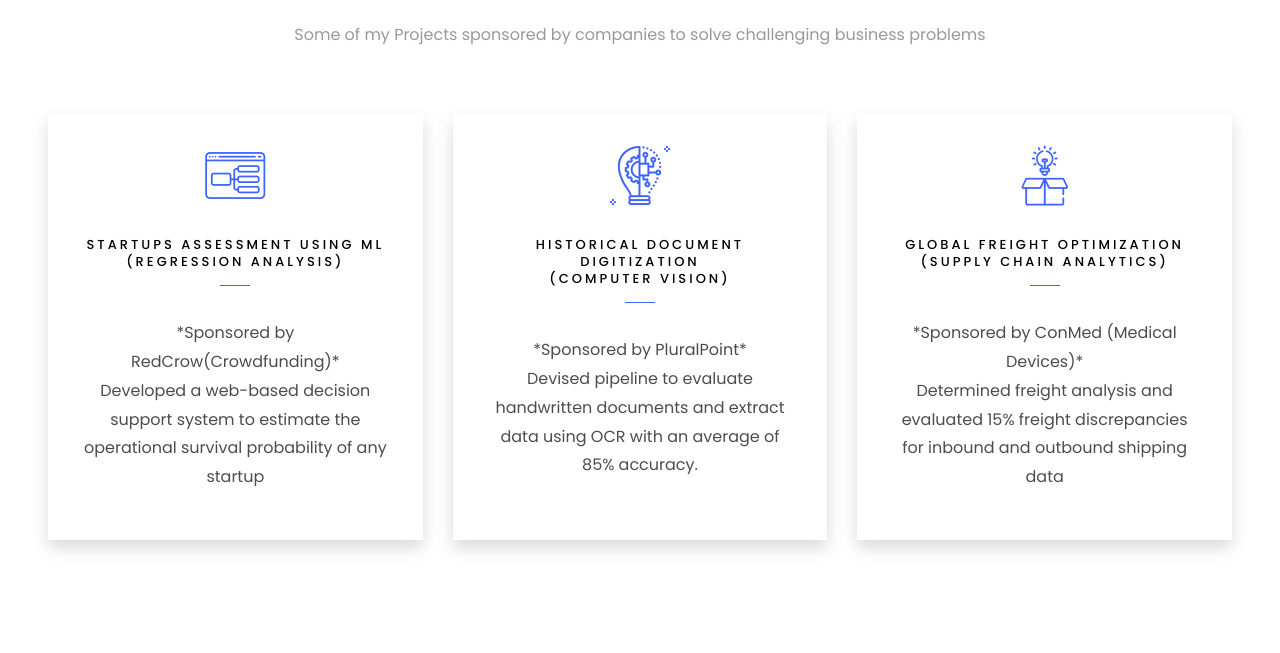
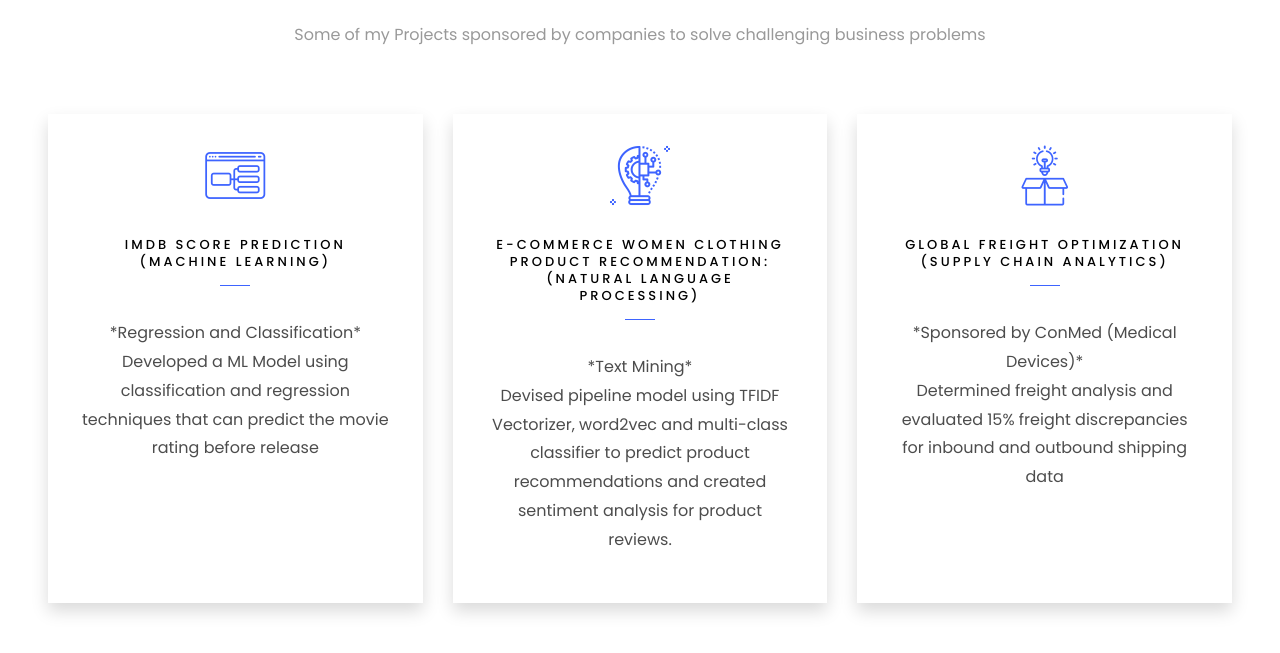
Before and after one commit to karthikkodakandla/karthik.github.io, a plain HTML site: page index.html in a window 1280 px wide. Shown: the part 6510-7163 px from the top of the page. Drawn offline with Linux system fonts and the light colour scheme; files whose address does not match are found by name.

Commit message:
changes to code

```diff
--- a/index.html
+++ b/index.html
@@ -517,19 +517,19 @@
 								<i class="flaticon-ux-design"></i>
 							</span>
 							<div class="desc">
-								<h3 class="mb-5">Startups Assessment using ML<br> (Regression Analysis)</h3>
-								<p>*Sponsored by RedCrow(Crowdfunding)*<br>Developed a web-based decision support system to estimate the operational survival probability of any startup</p>
+								<h3 class="mb-5">IMDB Score prediction<br> (Machine Learning)</h3>
+								<p>*Regression and Classification*<br>Developed a ML Model using classification and regression techniques that can predict the movie rating before release</p>
 							</div>
 						</a>
 					</div>
 					<div class="col-md-4 text-center d-flex ftco-animate">
-						<a href="https://www.youtube.com/watch?v=C2Oq8dv9ofU&t=42s" class="services-1 shadow" target="_blank">
+						<a href="https://github.com/karthikkodakandla/IMDB-Score-Prediction" class="services-1 shadow" target="_blank">
 							<span class="icon">
 								<i class="flaticon-innovation"></i>
 							</span>
 							<div class="desc">
-								<h3 class="mb-5">Historical Document Digitization<br>(Computer Vision)</h3>
-								<p>*Sponsored by PluralPoint*<br>Devised pipeline to evaluate handwritten documents and extract data using OCR with an average of 85% accuracy.</p>
+								<h3 class="mb-5">E-commerce Women Clothing Product Recommendation: <br>(Natural Language Processing)</h3>
+								<p>*Text Mining*<br>Devised pipeline model using TFIDF Vectorizer, word2vec and multi-class classifier to predict product recommendations and created sentiment analysis for product reviews.</p>
 							</div>
 						</a>
 					</div>
```
